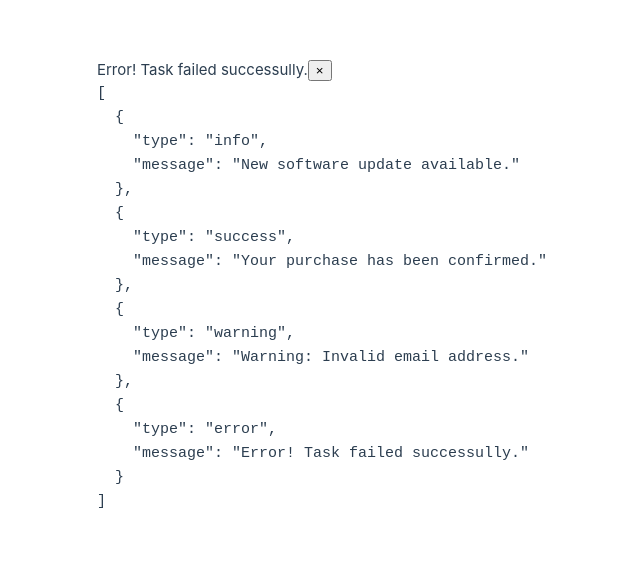
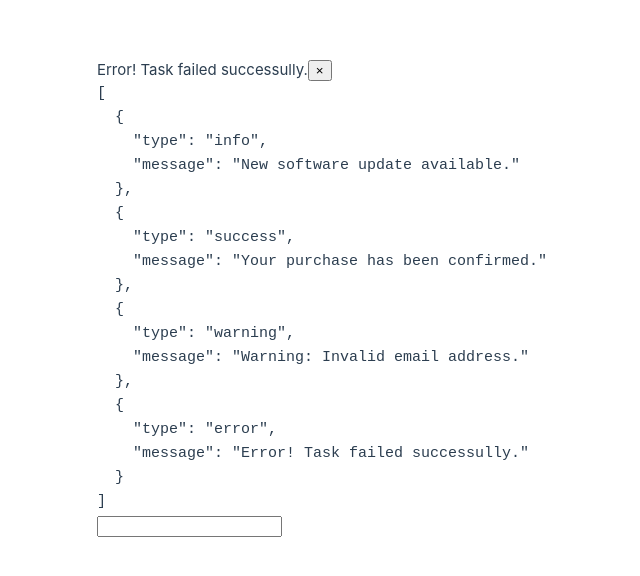
Before and after one commit to JesusGarciaValadez/vue-components-fundamentals-with-the-composition-api, a Vue app: page / in a window 1280 px wide. Shown: the part 1842-2418 px from the top of the page, without its empty margins (318-958 px from the left). Before the commit the page ends 2356 px from the top, so only its background shows below. Built offline with nearby package versions, Linux system fonts and the light colour scheme.

Commit message:
fix(exercise): passed

```diff
--- a/src/App.vue
+++ b/src/App.vue
@@ -1,7 +1,8 @@
 <script setup>
 // import GithubCard from '@/components/GithubCard.vue'
 import AppAlert from '@/components/AppAlert.vue'
-import { ref } from 'vue'
+import MyInput from '@/components/MyInput.vue'
+import { onMounted, onUnmounted, ref, useTemplateRef } from 'vue'
 
 // const usernames = ['danielkellyio', 'hootlex', 'MooseSaeed', 'JesusGarciaValadez']
 const alerts = ref([
@@ -10,6 +11,30 @@ const alerts = ref([
   { type: 'warning', message: 'Warning: Invalid email address.' },
   { type: 'error', message: 'Error! Task failed successully.' },
 ])
+
+const model = ref('')
+
+const input = useTemplateRef('my-input')
+
+onMounted(() => {
+  document.body.addEventListener('keypress', (e) => {
+    if (e.key === '/') {
+      input.value.input.focus()
+    }
+  })
+})
+
+onUnmounted(() => {
+  document.body.removeEventListener('keypress', (e) => {
+    if (e.key === '/') {
+      input.value.input.focus()
+    }
+  })
+})
+
+const handleSearch = (value) => {
+  model.value = value
+}
 </script>
 
 <template>
@@ -27,5 +52,10 @@ const alerts = ref([
     </app-alert>
 
     <pre>{{ alerts }}</pre>
+
+    <MyInput ref="my-input" :model="model" @update:model="handleSearch" />
+    <pre class="text-white">
+      {{ model }}
+    </pre>
   </div>
 </template>
--- /dev/null
+++ b/src/components/MyInput.vue
@@ -0,0 +1,28 @@
+<script setup>
+import { ref, useTemplateRef, watch } from 'vue'
+
+const props = defineProps({
+  model: {
+    type: String,
+    required: true,
+  },
+})
+const input = useTemplateRef('my-input')
+const _model = ref(props.model)
+
+defineExpose({
+  model: props.model,
+  input
+})
+
+const $emit = defineEmits(['update:model'])
+
+watch(_model, (value) => {
+  console.log('updateModel', value)
+  $emit('update:model', value)
+})
+</script>
+
+<template>
+  <input type="text" v-model="_model" ref="my-input" />
+</template>
```
Also changed, not shown: .eslintrc.cjs (added), .prettierrc.json (added), 1 other file (tests, documents, lock files or other folders).
